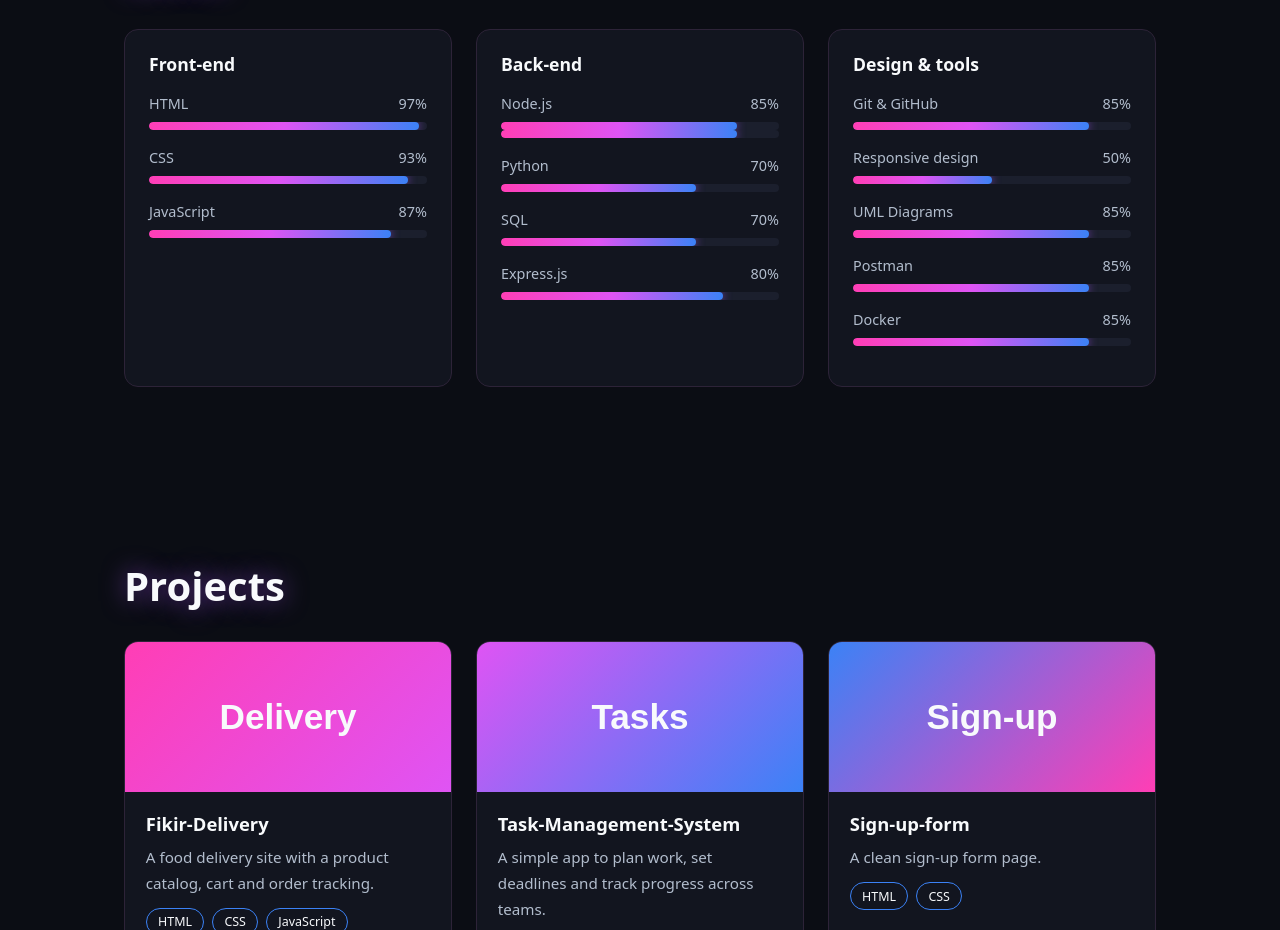
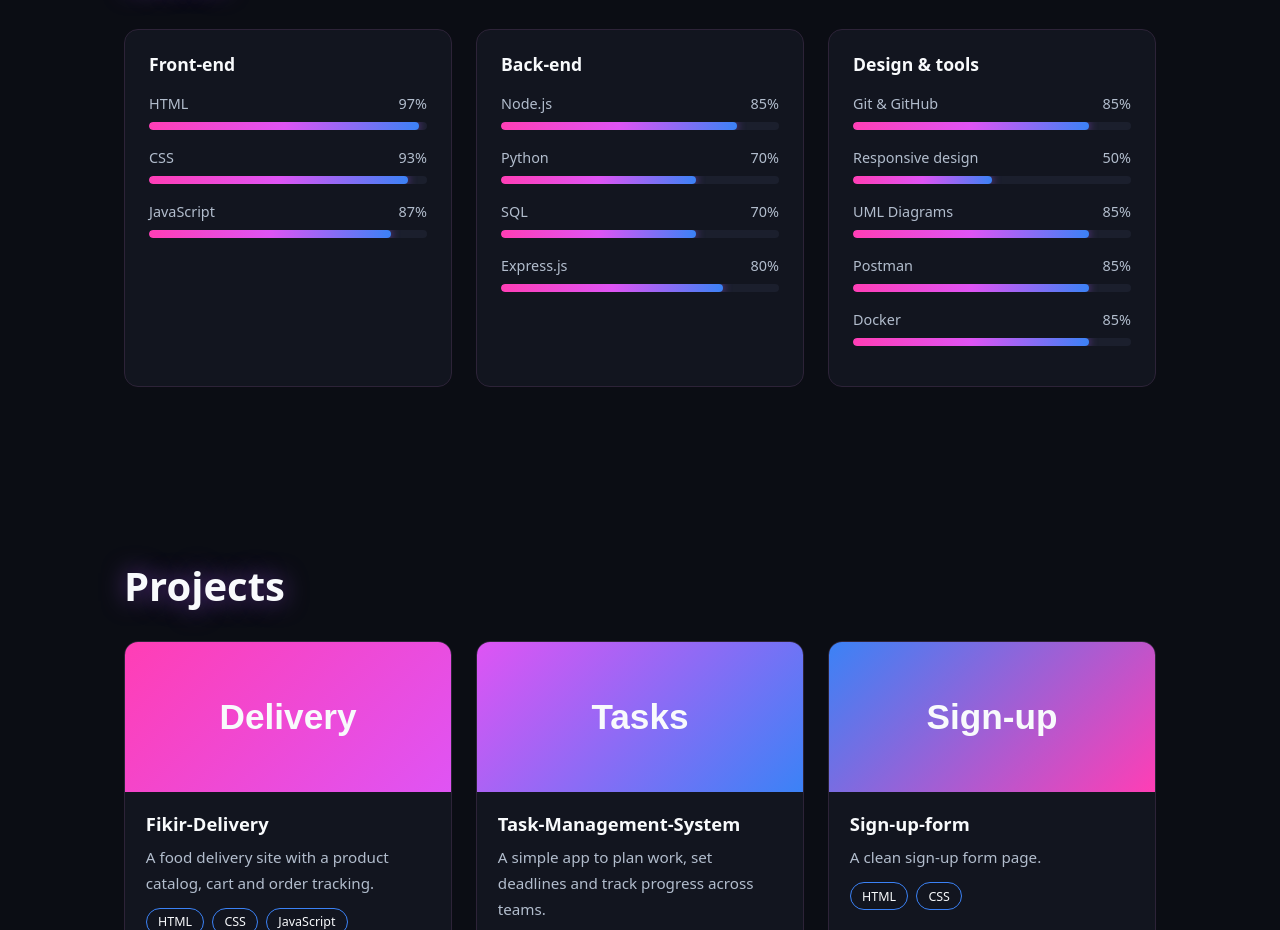
Before and after one commit to befikirgizachew1-design/portfolio-website, a plain HTML site: page index.html in a window 1280 px wide. Shown: the part 1300-2230 px from the top of the page. Drawn offline with Linux system fonts and the light colour scheme; a script that the page names is missing.

Commit message:
correcting on skills section bars for back-end

```diff
--- a/index.html
+++ b/index.html
@@ -103,10 +103,6 @@
                 <div><span>Node.js</span><span>85%</span></div>
 
                 <div class="track"><div class="fill" style="width: 85%"></div></div>
-
-                <div class="track">
-                  <div class="fill" style="width: 85%"></div>
-                </div>
 
               </div>
               <div class="bar">
```
